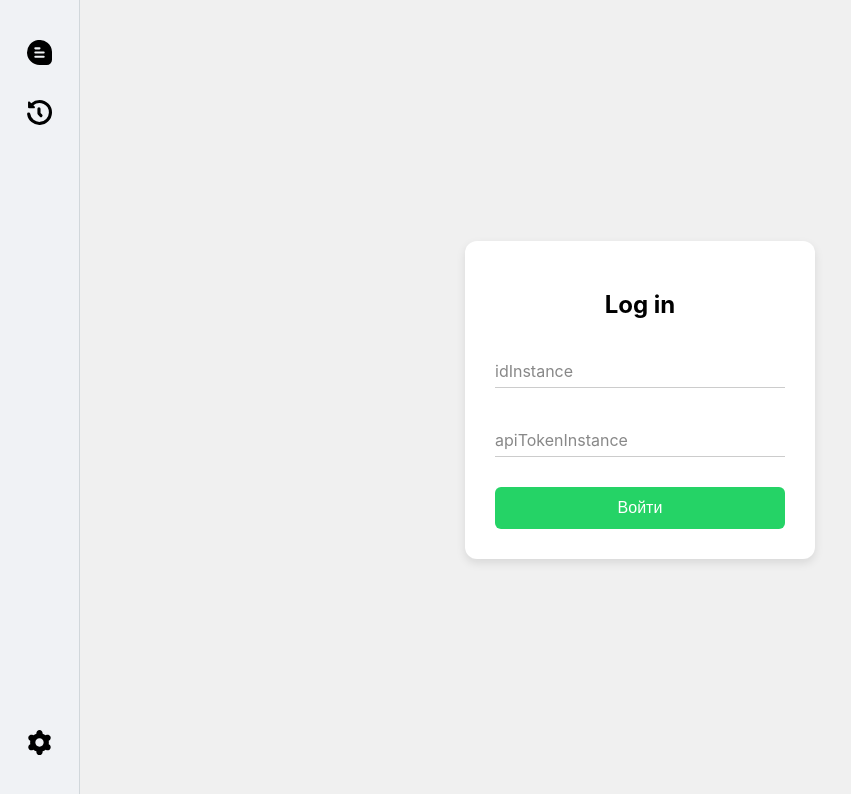
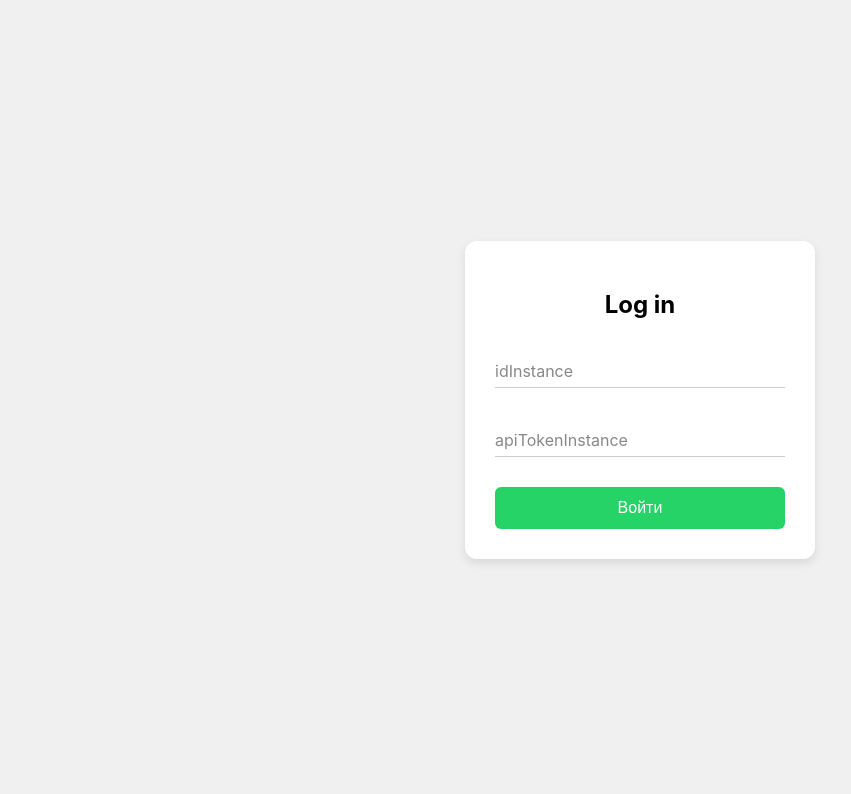
Before and after one commit to MustafaProger/green-api, a React (Create React App) app: page / in a window 1280 px wide. Shown: the top 794 px of the page, without its empty margins (0-851 px from the left). Built offline with nearby package versions, Linux system fonts and the light colour scheme.

Commit message:
Bug with the panel has been fixed

```diff
--- a/src/App.js
+++ b/src/App.js
@@ -26,7 +26,7 @@ function App() {
 
 	return (
 		<BrowserRouter>
-			<SidePanel />
+			{isAuth ? <SidePanel /> : null}
 
 			<Routes>
 				<Route
```
